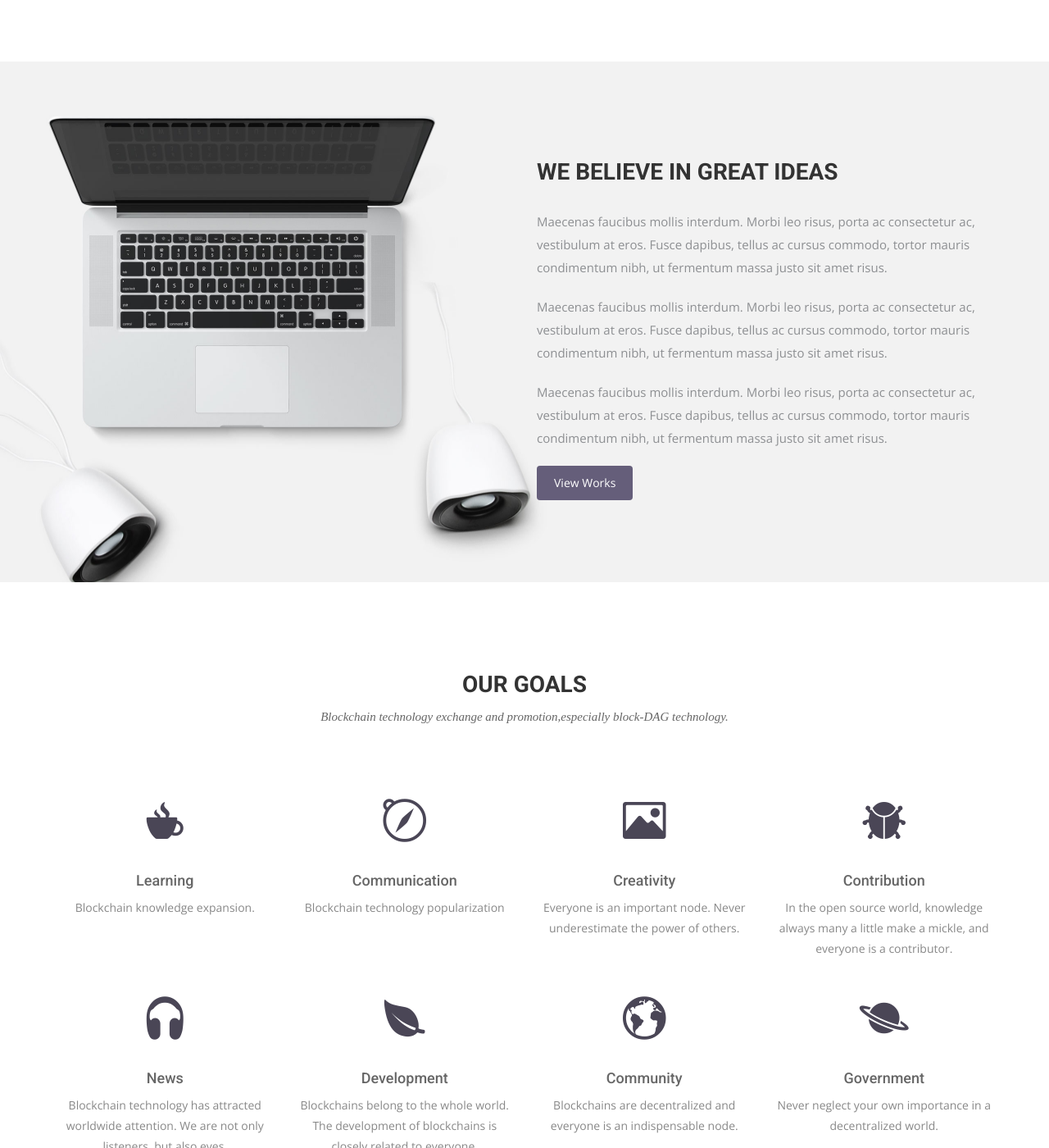
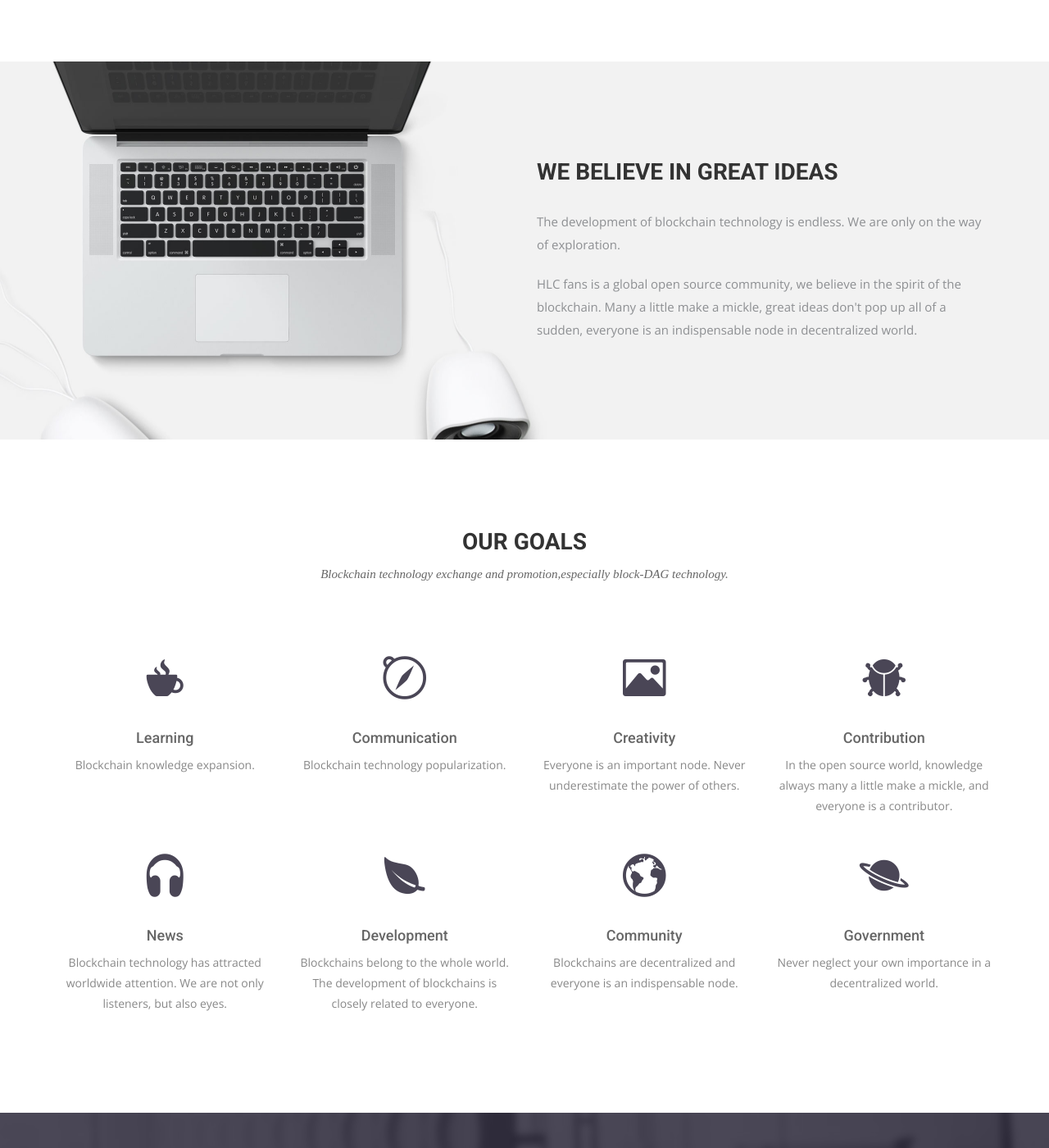
Before and after one commit to meerfans/meerfans.github.io, a Jekyll site: the page built from index.html, in a window 1280 px wide and 1400 px high, scrolled down 1331 px. Shown: the whole window at 82% size. Built offline with Jekyll 4.4.1, drawn with Linux system fonts in a browser that asks for light colours; nearby versions of some CDN libraries; some web fonts are replaced.

```diff
--- a/_includes/header.html
+++ b/_includes/header.html
@@ -22,9 +22,9 @@
             <div class="collapse navbar-collapse" id="bs-example-navbar-collapse-1">
               <ul class="nav navbar-nav navbar-right">
                 <li><a href="{{ site.baseurl }}/">Home</a></li>
-                <li><a href="{{ site.baseurl }}/work">Work</a></li>
+                <li><a href="{{ site.baseurl }}/News">News</a></li>  <!-- 待建 -->
                 <li><a href="{{ site.baseurl }}/blog">Blog</a></li>
-                <li><a href="#">Service</a></li>
+                <li><a href="https://f-labs.github.io/MLSNews/">Service</a></li>
                 <li><a href="{{ site.baseurl }}/contact">Contact</a></li>
               </ul>
             </div><!-- /.navbar-collapse -->
--- a/contact.html
+++ b/contact.html
@@ -105,8 +107,8 @@ permalink: /contact/
     <div class="row">
       <div class="col-md-12">
         <div class="block">
-          <h2>We design delightful digital experiences.</h2>
-          <p>Read more about what we do and our philosophy of design. Judge for yourself The work and results we’ve achieved for other clients, and meet our highly experienced Team who just love to design.</p>
+          <h2>Let's build an open source community together.</h2>
+          <p>HLC fans is a global open source community, we believe in the spirit of the blockchain. Many a little make a mickle, great ideas don't pop up all of a sudden, everyone is an indispensable node in decentralized world.</p>
           <a class="btn btn-default btn-call-to-action" href="#" >Tell Us Your Story</a>
         </div>
       </div>
--- a/index.html
+++ b/index.html
@@ -44,10 +44,8 @@ permalink: /
   <div class="row">
     <div class="col-md-6 col-md-offset-6">
       <h2>WE BELIEVE IN GREAT IDEAS</h2>
-      <p>Maecenas faucibus mollis interdum. Morbi leo risus, porta ac consectetur ac, vestibulum at eros. Fusce dapibus, tellus ac cursus commodo, tortor mauris condimentum nibh, ut fermentum massa justo sit amet risus.</p>
-      <p>Maecenas faucibus mollis interdum. Morbi leo risus, porta ac consectetur ac, vestibulum at eros. Fusce dapibus, tellus ac cursus commodo, tortor mauris condimentum nibh, ut fermentum massa justo sit amet risus.</p>
-      <p>Maecenas faucibus mollis interdum. Morbi leo risus, porta ac consectetur ac, vestibulum at eros. Fusce dapibus, tellus ac cursus commodo, tortor mauris condimentum nibh, ut fermentum massa justo sit amet risus.</p>
-      <a href="#" class="btn btn-view-works">View Works</a>
+      <p>The development of blockchain technology is endless. We are only on the way of exploration.</p>
+      <p>HLC fans is a global open source community, we believe in the spirit of the blockchain. Many a little make a mickle, great ideas don't pop up all of a sudden, everyone is an indispensable node in decentralized world. </p>
     </div>
   </div>
 </div>
@@ -74,7 +72,7 @@ permalink: /
         <div class="service-item">
           <i class="ion-compass"></i>
           <h4>Communication</h4>
-          <p>Blockchain technology popularization </p>
+          <p>Blockchain technology popularization. </p>
         </div>
       </div>
       <div class="col-sm-6 col-md-3">
```
Also changed, not shown: other parts of contact.html (+2 -0 lines).
